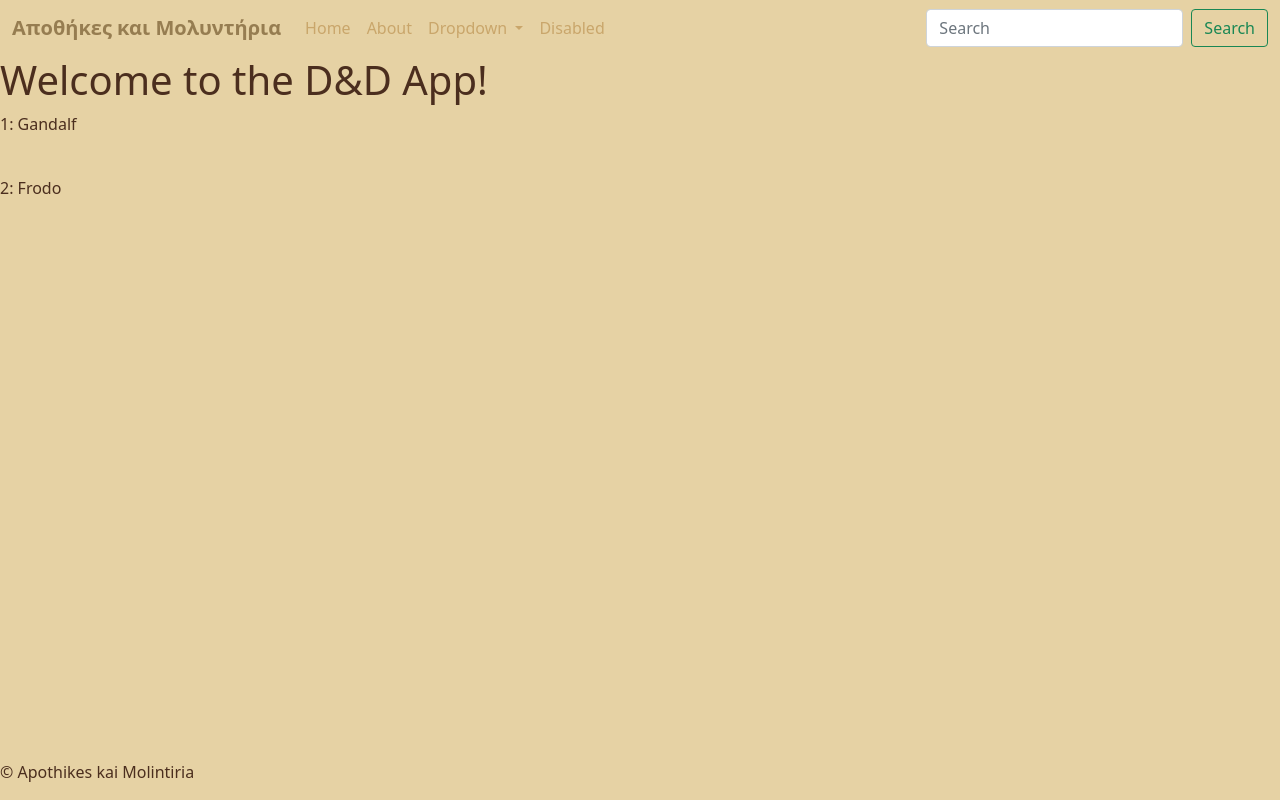
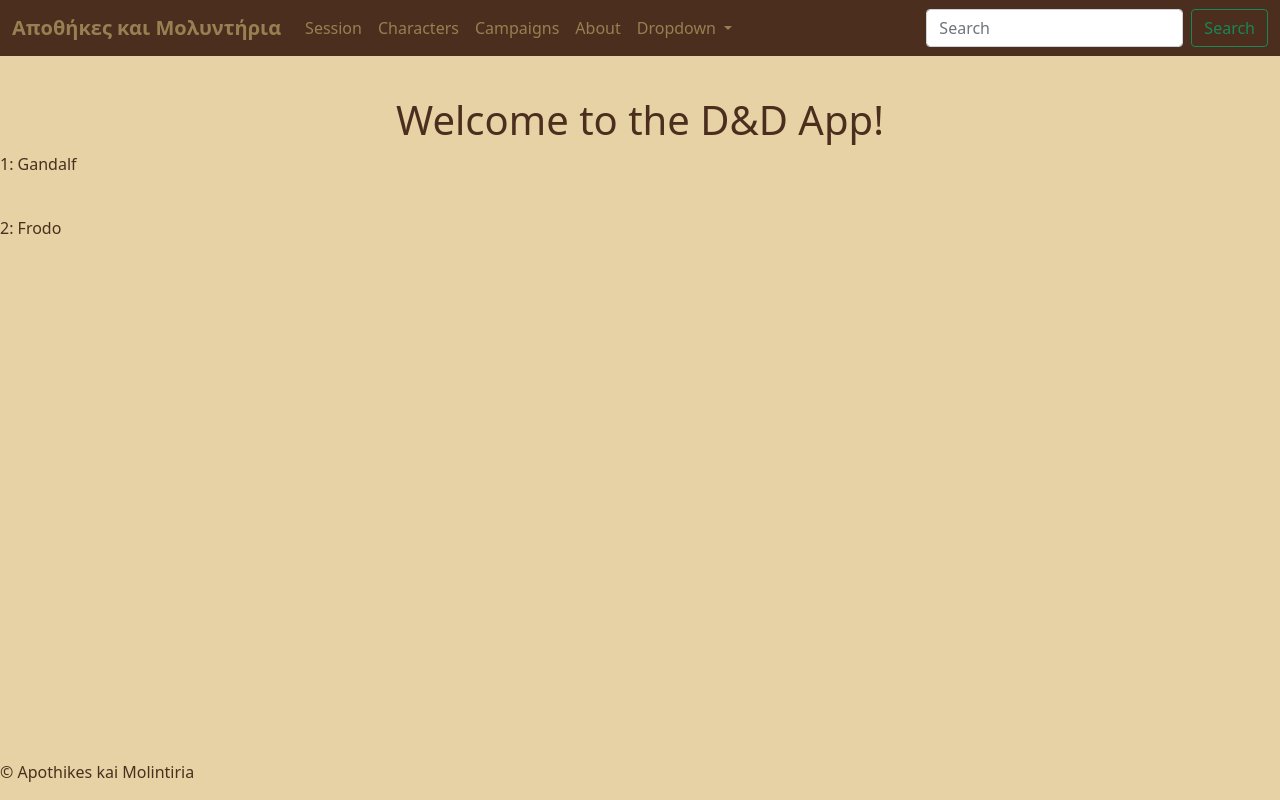
Before and after one commit to SpyrosStav/Chronicle, a Flask app: page / in a window 1280 px wide. Run offline with Flask 3, Linux system fonts and the light colour scheme; some libraries are stand-ins or nearby versions.

Commit message:
Added characters list, campaigns list and start session pages

```diff
--- a/server.py
+++ b/server.py
@@ -14,6 +14,20 @@ def home():
 
     return render_template("index.html", characters = characters)
 
+@app.route("/session")
+def start_session():
+    return render_template("session.html")
+
+# Serve the character page
+@app.route("/characters")
+def characters_list():
+    return render_template("characters.html")
+
+# Serve the campaigns page
+@app.route("/campaigns")
+def campaigns_list():
+    return render_template("campaigns.html")
+
 # Serve the profile page
 @app.route("/profile")
 def profile():
@@ -24,6 +38,7 @@ def profile():
 def about():
     return render_template("about.html")
 
+# --------------------------------------------------- API Calls --------------------------------------------------- #
 @app.route("/api/characters")
 def get_characters():
     characters = [
--- a/static/css/style.css
+++ b/static/css/style.css
@@ -5,30 +5,37 @@
     position: relative;
 }
 
-.navbar-custom-text {
-    color: #C9A66B !important; /* !important to override Bootstrap */
-}
-
-.navbar-custom-text .nav-link, .navbar-custom-text {
-    color: #C9A66B !important;
+.navbar {
+    background-color: #4B2E1E;
 }
 
 .navbar-brand {
-    color: #967d51 !important;
+    color: #997f51 ;
 }
 
-/* .navbar-custom-text .navbar-nav .nav-link.active,
-.navbar-custom-text .navbar-nav .nav-link:focus, */
-.navbar-custom-text .navbar-nav .nav-link:hover {
+.nav-link {
     color: #997f51 !important;
 }
 
-.navbar-custom-text .dropdown-menu .dropdown-item {
-    color: black !important;
+.nav-link:hover {
+    color: #d3af71 !important;
 }
 
+.navbar-brand:hover {
+    color: #d3af71 !important;
+}
+
+/* .navbar-custom-text .dropdown-menu .dropdown-item {
+    color: black !important;
+} */
+
 #content-wrap {
+    padding-top: 2.5rem;
     padding-bottom: 2.5rem;    /* Footer height */
+}
+
+.title {
+    text-align: center;
 }
 
 footer{
--- a/templates/base.html
+++ b/templates/base.html
@@ -4,26 +4,39 @@
     <meta charset="UTF-8">
     <meta name="viewport" content="width=device-width, initial-scale=1.0">
     <title>{% block title %}My Website{% endblock %}</title>
+
     <link href="https://cdn.jsdelivr.net/npm/bootstrap@5.0.2/dist/css/bootstrap.min.css" rel="stylesheet" integrity="sha384-EVSTQN3/azprG1Anm3QDgpJLIm9Nao0Yz1ztcQTwFspd3yD65VohhpuuCOmLASjC" crossorigin="anonymous">
     <link rel="stylesheet" href="{{ url_for('static', filename='css/style.css') }}">
 </head>
+
 <body>
   <div id="page-container">
     <!-- Navbar -->
-    <nav class="navbar navbar-expand-lg navbar-custom-text" >
+    <nav class="navbar navbar-expand-lg" >
       <div class="container-fluid">
-          <a class="navbar-brand" href="/"><strong> Αποθήκες και Μολυντήρια </strong></a>
+        <a class="navbar-brand" href="{{ url_for('home') }}"><strong> Αποθήκες και Μολυντήρια </strong></a>
         <!-- <button class="navbar-toggler" type="button" data-bs-toggle="collapse" data-bs-target="#navbarSupportedContent" aria-controls="navbarSupportedContent" aria-expanded="false" aria-label="Toggle navigation">
           <span class="navbar-toggler-icon"></span>
         </button> -->
         <div class="collapse navbar-collapse" id="navbarSupportedContent">
           <ul class="navbar-nav me-auto mb-2 mb-lg-0">
+
             <li class="nav-item">
-                <a class="nav-link active" aria-current="page" href="#">Home</a>
+              <a class="nav-link active" aria-current="page" href="{{ url_for('start_session') }}">Session</a>
             </li>
+
+            <li class="nav-item">
+              <a class="nav-link active" aria-current="page" href="{{ url_for('characters_list') }}">Characters</a>
+            </li>
+
+            <li class="nav-item">
+              <a class="nav-link active" aria-current="{{ url_for('campaigns_list') }}" href="#">Campaigns</a>
+            </li>
+
             <li class="nav-item">
               <a class="nav-link" href="{{ url_for('about') }}">About</a></a>
             </li>
+
             <li class="nav-item dropdown">
               <a class="nav-link dropdown-toggle" href="#" id="navbarDropdown" role="button" data-bs-toggle="dropdown" aria-expanded="false">
                 Dropdown
@@ -35,10 +48,9 @@
                 <li><a class="dropdown-item" href="#">Something else here</a></li>
               </ul>
             </li>
-              <li class="nav-item">
-                <a class="nav-link disabled" href="#" tabindex="-1" aria-disabled="true">Disabled</a>
-              </li>
+
           </ul>
+
           <form class="d-flex">
             <input class="form-control me-2" type="search" placeholder="Search" aria-label="Search">
             <button class="btn btn-outline-success" type="submit">Search</button>
@@ -57,5 +69,10 @@
         <p>&copy; Apothikes kai Molintiria</p>
     </footer>
   </div>
+
+  <script src="https://code.jquery.com/jquery-3.2.1.slim.min.js" integrity="sha384-KJ3o2DKtIkvYIK3UENzmM7KCkRr/rE9/Qpg6aAZGJwFDMVNA/GpGFF93hXpG5KkN" crossorigin="anonymous"></script>
+  <script src="https://cdn.jsdelivr.net/npm/popper.js@1.12.9/dist/umd/popper.min.js" integrity="sha384-ApNbgh9B+Y1QKtv3Rn7W3mgPxhU9K/ScQsAP7hUibX39j7fakFPskvXusvfa0b4Q" crossorigin="anonymous"></script>
+  <script src="https://cdn.jsdelivr.net/npm/bootstrap@5.0.2/dist/js/bootstrap.bundle.min.js" integrity="sha384-MrcW6ZMFYlzcLA8Nl+NtUVF0sA7MsXsP1UyJoMp4YLEuNSfAP+JcXn/tWtIaxVXM" crossorigin="anonymous"></script>
+
 </body>
 </html>
--- a/templates/index.html
+++ b/templates/index.html
@@ -4,7 +4,10 @@
 
 {% block content %}
 
-<h1>Welcome to the D&D App!</h1>
+<div class="title">
+    <h1>Welcome to the D&D App!</h1>
+</div>
+
 <div id="characters">
     {% for character in characters %}
     <p>{{character.id}}: {{character.name}}</p><br>
```
Also changed, not shown: templates/campaigns.html (added), templates/characters.html (added), templates/session.html (added). Lines whose indentation alone changed are shown as unchanged.
